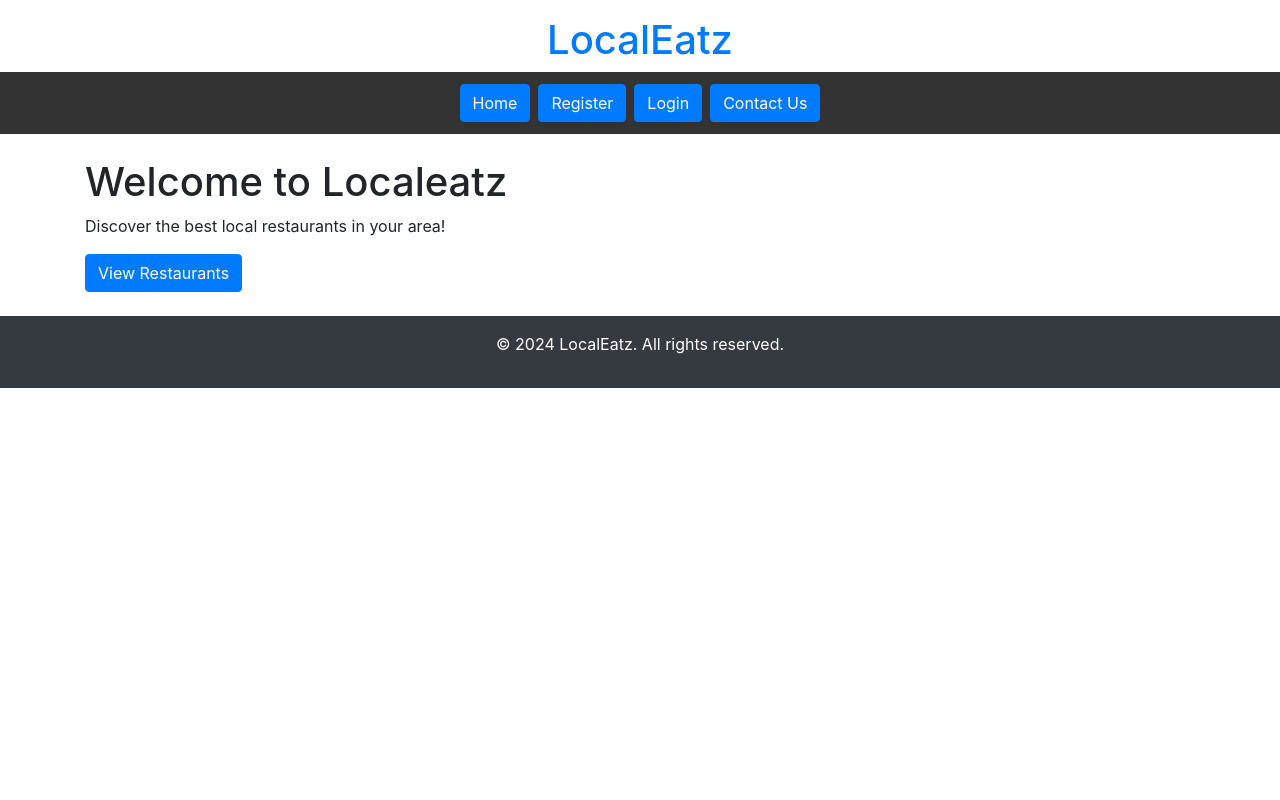
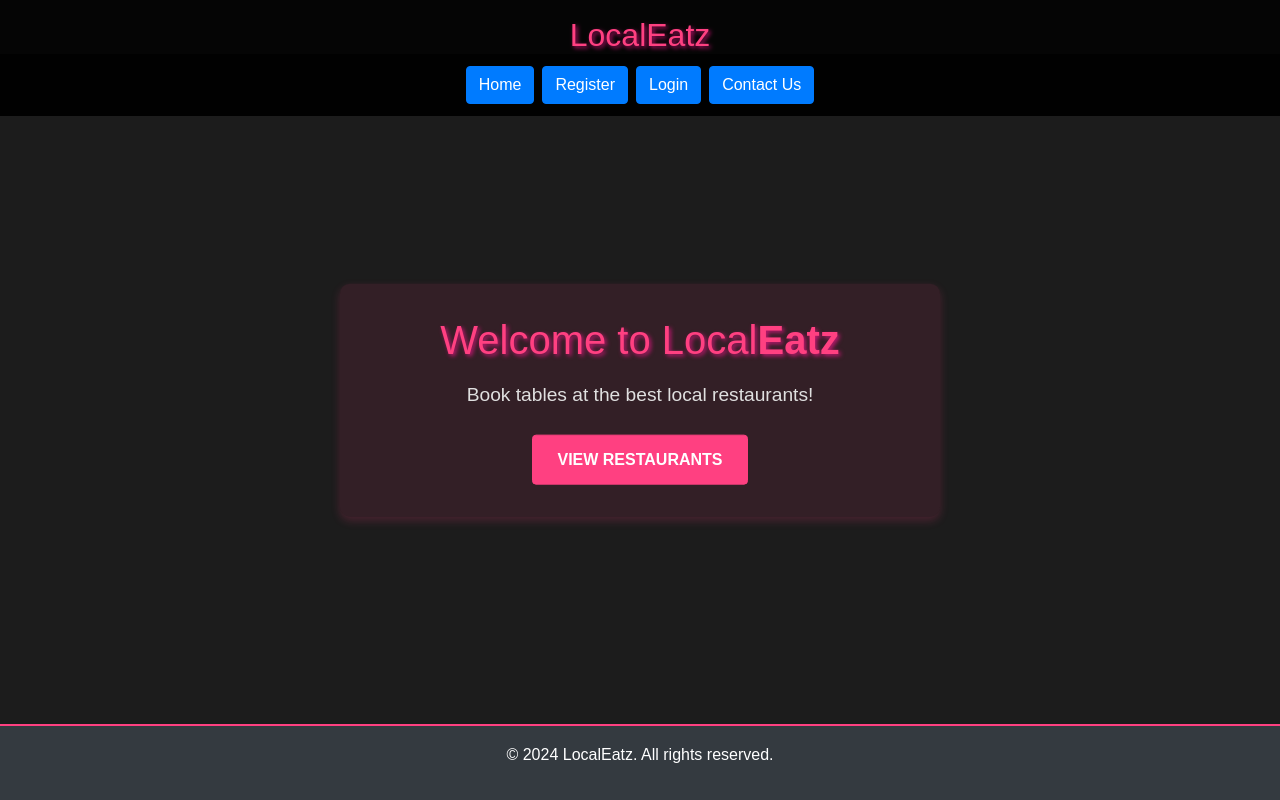
Before and after one commit to cmoynan/local-eatz, a Django app: page / in a window 1280 px wide. Run offline with Django 3.2, Linux system fonts and the light colour scheme; some libraries are stand-ins or nearby versions.

Commit message:
added styling for welcome page and main content

```diff
--- a/home/templates/home/index.html
+++ b/home/templates/home/index.html
@@ -4,8 +4,8 @@
 
 {% block content %}
 <div class="welcome-screen">
-    <h1>Welcome to Localeatz</h1>
-    <p>Discover the best local restaurants in your area!</p>
+    <h1>Welcome to Local<strong>Eatz</strong></h1>
+    <p>Book tables at the best local restaurants!</p>
     <a href="#" class="btn btn-primary">View Restaurants</a>
 </div>
 {% endblock %}
--- a/home/urls.py
+++ b/home/urls.py
@@ -1,10 +1,6 @@
-from django.urls import path, include
 from . import views
+from django.urls import path
 
 urlpatterns = [
-    path(
-        '',
-        views.home,
-        name='home'
-    ),
+    path('', views.home, name='home'),  # Route to the home view
 ]
--- a/localeatz/settings.py
+++ b/localeatz/settings.py
@@ -153,6 +153,10 @@ USE_TZ = True
 
 STATIC_URL = '/static/'
 
+STATICFILES_DIRS = [
+    BASE_DIR / "static",
+]
+
 # Default primary key field type
 # https://docs.djangoproject.com/en/3.2/ref/settings/#default-auto-field
 
--- a/static/css/base.css
+++ b/static/css/base.css
@@ -0,0 +1,116 @@
+/* General Reset */
+* {
+    margin: 0;
+    padding: 0;
+    box-sizing: border-box;
+}
+
+/* Body and Font Styling */
+body {
+    font-family: 'Arial', sans-serif;
+    background: #1c1c1c;
+    color: #e0e0e0;
+    line-height: 1.6;
+    padding: 0;
+    margin: 0;
+}
+
+/* Header Styling */
+header {
+    background: rgba(0, 0, 0, 0.8);
+    color: #ff4081;
+    text-align: center;
+    position: fixed;
+    width: 100%;
+    top: 0;
+    left: 0;
+    z-index: 1000;
+}
+
+header h1 {
+    font-size: 2rem;
+    margin: 0;
+    text-shadow: 2px 2px 4px rgba(255, 20, 147, 0.7);
+}
+
+/* Welcome screen styling */
+.welcome-screen {
+    display: flex;
+    flex-direction: column;
+    align-items: center;
+    justify-content: center;
+    position: absolute;
+    top: 50%;
+    left: 50%;
+    transform: translate(-50%, -50%);
+    background-color: rgba(255, 64, 129, 0.1);
+    padding: 2rem 3rem;
+    border-radius: 10px;
+    box-shadow: 0px 4px 10px rgba(255, 64, 129, 0.2);
+    width: 80%;
+    max-width: 600px;
+    text-align: center;
+}
+
+.welcome-screen h1 {
+    font-size: 2.5rem;
+    margin-bottom: 1rem;
+    color: #ff4081;
+    text-shadow: 2px 2px 4px rgba(255, 20, 147, 0.7);
+}
+
+.welcome-screen p {
+    font-size: 1.2rem;
+    margin-bottom: 1.5rem;
+    color: #e0e0e0;
+}
+
+.welcome-screen .btn-primary {
+    font-size: 1rem;
+    padding: 0.75rem 1.5rem;
+    text-transform: uppercase;
+    font-weight: bold;
+    background-color: #ff4081;
+    color: #fff;
+    border-radius: 4px;
+    border-color: #ff4081;
+}
+
+.btn-primary:hover {
+    background-color: #ee9db8;
+    transform: scale(1.05);
+    color: #fff;
+}
+
+/* Custom Button Styling */
+.btn-custom {
+    background-color: #ff4081;
+    color: #fff;
+    border: none;
+}
+
+.btn-custom:hover {
+    background-color: #e91e63;
+    color: #fff;
+}
+
+/* Main Content Styling */
+main {
+    padding: 4rem 1rem 4rem !important;
+    margin-top: 4rem;
+}
+
+/* Footer Styling */
+footer {
+    background: rgba(0, 0, 0, 0.8);
+    color: #ff4081;
+    padding: 1rem;
+    text-align: center;
+    position: fixed;
+    height: min-content;
+    width: 100%;
+    bottom: 0;
+    left: 0;
+    z-index: 1000;
+    border-top: 2px solid #ff4081;
+}
--- a/templates/base.html
+++ b/templates/base.html
@@ -31,7 +31,7 @@
   <body>
     <!-- Header Section -->
     <header class="d-flex flex-column align-items-center">
-        <h1 class="text-primary mt-3">LocalEatz</h1>
+        <h1 class=" mt-3">LocalEatz</h1>
         <nav class="navbar navbar-expand-lg navbar-dark" style="background-color: rgba(0, 0, 0, 0.8); width: 100%;">
             <!-- Navbar toggle button for mobile view -->
             <button class="navbar-toggler" type="button" data-toggle="collapse" data-target="#navbarNav"
```
